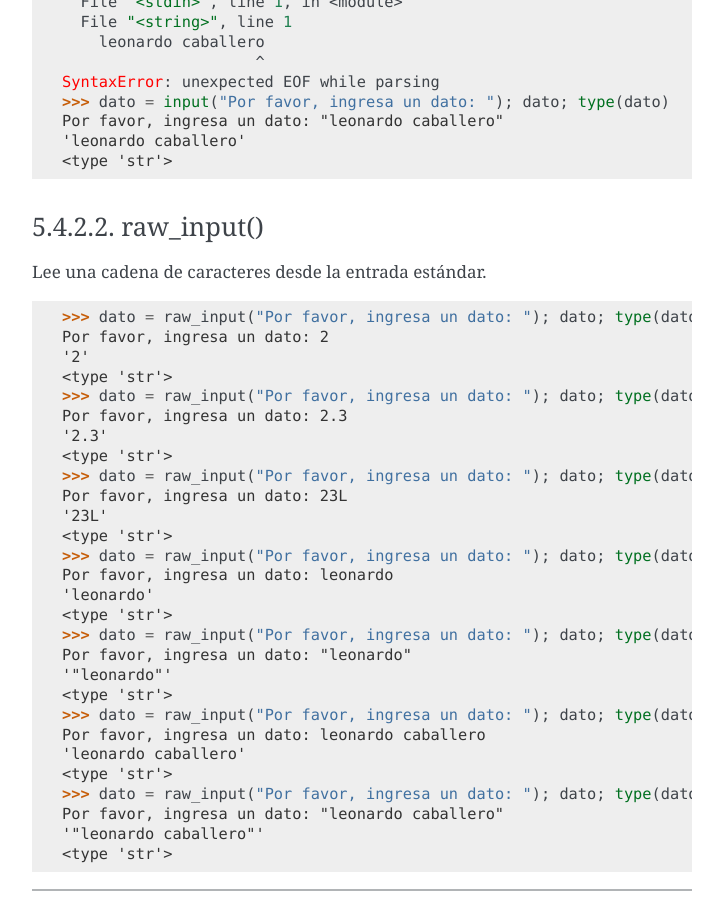
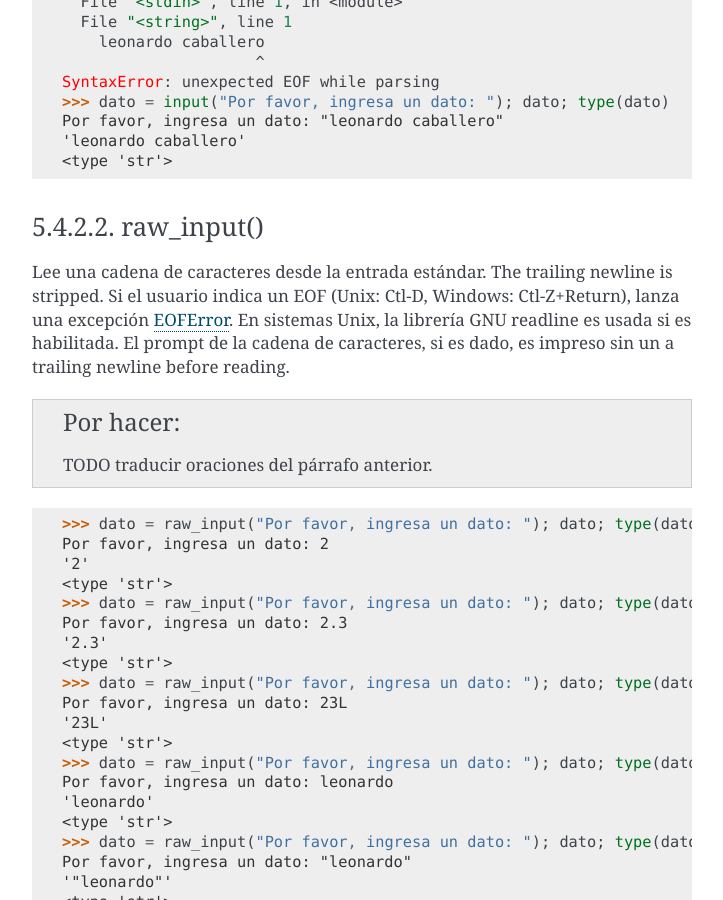
Before and after one commit to macagua/entrenamiento.python_basico, a Sphinx documentation site: the page built from source/leccion5/funciones_integradas.rst, in a window 1280 px wide and 900 px high, scrolled down 6807 px. Shown: the whole window, without its empty margins (388-1111 px from the left). Built offline with Sphinx 7.4.7, drawn with Linux system fonts in a browser that asks for light colours.

Commit message:
Mejoras en textos y formato en la leccion 7 de entrada y salida

```diff
--- a/source/leccion5/funciones_integradas.rst
+++ b/source/leccion5/funciones_integradas.rst
@@ -402,7 +402,14 @@ entre comillas simples o dobles, como el siguiente ejemplo:
 raw_input()
 ~~~~~~~~~~~
 
-Lee una cadena de caracteres desde la entrada estándar.
+Lee una cadena de caracteres desde la entrada estándar. The trailing newline
+is stripped. Si el usuario indica un EOF (Unix: Ctl-D, Windows: Ctl-Z+Return),
+lanza una excepción :ref:`EOFError <python_exception_eoferror>`. En sistemas
+Unix, la librería GNU readline es usada si es habilitada.  El prompt de la
+cadena de caracteres, si es dado, es impreso sin un a trailing newline before
+reading.
+
+.. todo:: TODO traducir oraciones del párrafo anterior.
 
 ::
 
--- a/source/leccion7/entrada_salida.rst
+++ b/source/leccion7/entrada_salida.rst
@@ -101,7 +101,9 @@ con el usuario y en base a condicionales muestra un mensaje.
 .. tip::
     Para ejecutar el código :file:`entrada_salida.py`, abra una
     consola de comando, acceda al directorio donde se encuentra el mismo,
-    y ejecute el siguiente comando: ::
+    y ejecute el siguiente comando:
+
+    ::
 
         python2 entrada_salida.py
 
```
